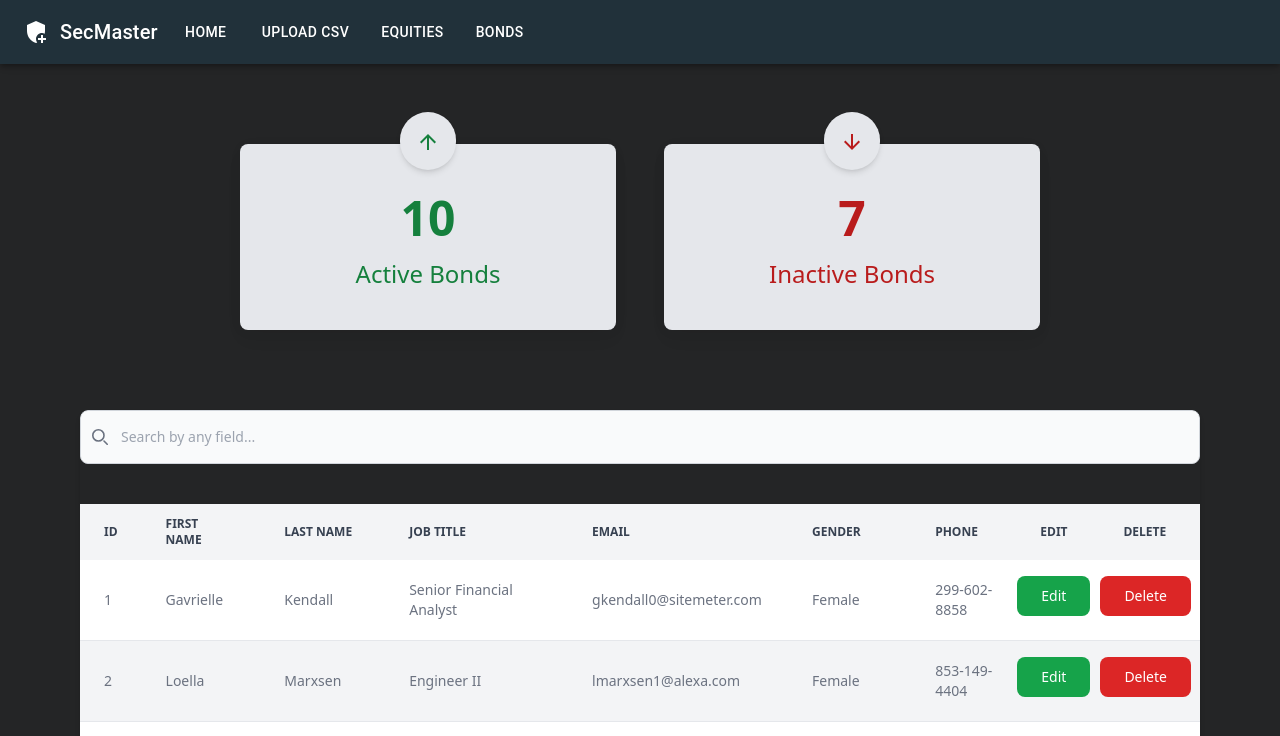
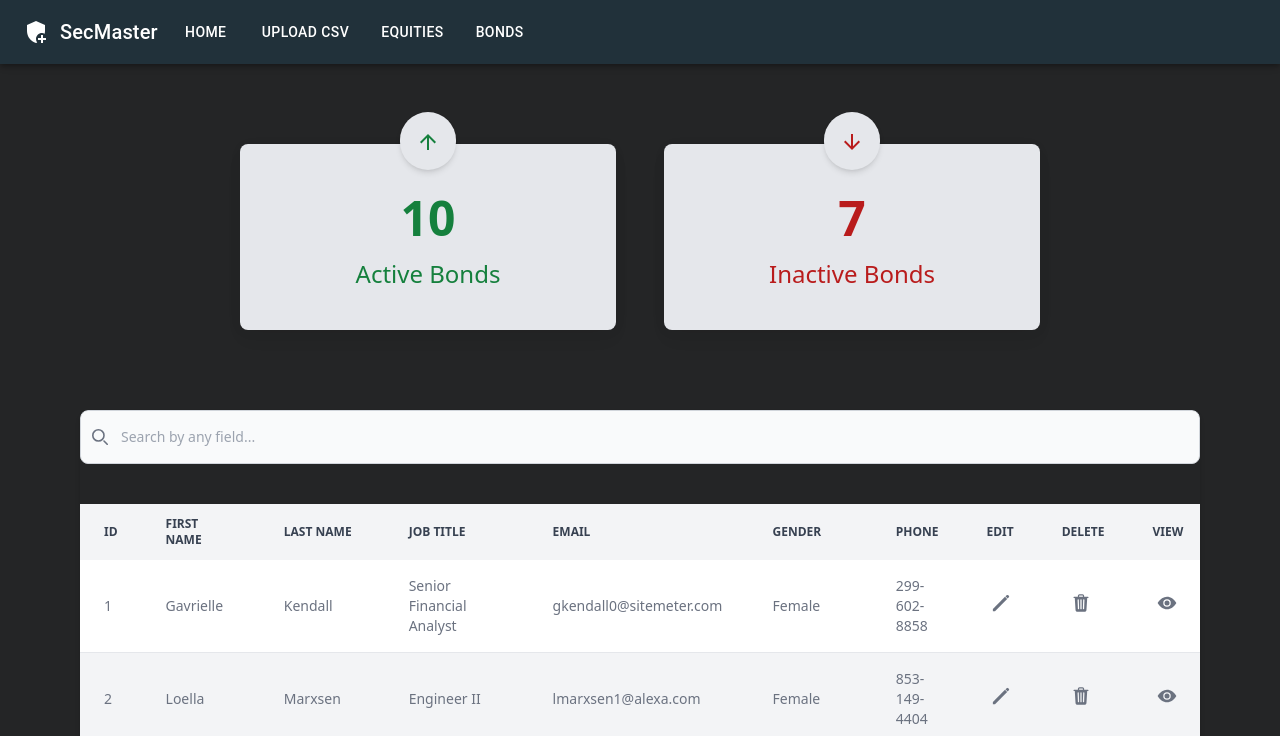
Before and after one commit to shubhgosalia/CaseStudy-IVP, a React (Create React App) app in the folder security_master_grp6/: page /sec-view-equity in a window 1280 px wide. Shown: the top 736 px of the page. Built offline with nearby package versions, Linux system fonts and the light colour scheme.

Commit message:
Minor changes

```diff
--- a/security_master_grp6/src/components/Secmaster_Upload/Upload.js
+++ b/security_master_grp6/src/components/Secmaster_Upload/Upload.js
@@ -8,8 +8,7 @@ const Upload = () => {
   const [files, setFiles] = useState([]);
   const [rejected, setRejected] = useState([]);
 
-  console.log(files.length)
-  console.log(rejected.length)
+  console.log(files)
 
   const onDrop = useCallback((acceptedFiles, rejectedFiles) => {
     if (acceptedFiles?.length) {
@@ -40,9 +39,9 @@ const Upload = () => {
 
   const handleSubmit=()=>{
     if(files?.length>1)
-      alert("Can't upload multiple files!Upload again!")
+      alert("Can't upload multiple files at a time!Upload again!")
     else
-      alert("Uploaded files successfully!")
+      alert("Uploaded file successfully!")
   }
 
   return (
--- a/security_master_grp6/src/components/Secmaster_ViewEquity/EquityTable.js
+++ b/security_master_grp6/src/components/Secmaster_ViewEquity/EquityTable.js
@@ -1,7 +1,5 @@
 import React, { useState } from "react";
 import { tableData } from "../../data";
-import ReactPaginate from "react-paginate";
-import { Row, Col } from "react-bootstrap";
 
 const EquityTable = () => {
   const [search, setSearch] = useState("");
@@ -41,6 +39,18 @@ const EquityTable = () => {
       setCurrentPage(currentPage + 1);
     }
   };
+
+  const checkEdit=()=>{
+       alert("edit button clicked!")
+  }
+
+  const checkDelete=()=>{
+    alert("delete button clicked!")
+}
+
+   const checkView=()=>{
+         alert("view button clicked!")
+   }
 
   return (
     <div className="relative overflow-x-auto shadow-md sm:rounded-lg ml-20 mr-20 mb-5">
@@ -104,6 +114,9 @@ const EquityTable = () => {
             <th scope="col" className="px-6 py-3">
               Delete
             </th>
+            <th scope="col" className="px-6 py-3">
+              View
+            </th>
           </tr>
         </thead>
 
@@ -134,21 +147,29 @@ const EquityTable = () => {
                 <td className="px-6 py-4">{item.gender}</td>
                 <td className="px-6 py-4">{item["phone number"]}</td>
                 <td className="py-4">
-                  <button
-                    type="button"
-                    className="focus:outline-none text-white bg-green-600 hover:bg-green-700 font-medium rounded-lg text-sm px-6 py-2.5 mr-2 mb-2 dark:bg-green-600 dark:hover:bg-green-700"
-                  >
-                    Edit
+                    <button onClick={checkEdit}>
+                      <svg className="ml-7" width="20" height="20" fill="currentColor" viewBox="0 0 24 24" xmlns="http://www.w3.org/2000/svg">
+                        <path d="M4.828 21.754H2.25v-2.579L16.788 4.602l2.614 2.614L4.828 21.754Z"></path>
+                        <path d="m19.956 6.656-2.612-2.612 1.484-1.437c.229-.23.58-.357.906-.357a1.214 1.214 0 0 1 .864.357l.797.797a1.213 1.213 0 0 1 .355.862c0 .328-.127.677-.357.907l-1.437 1.483Z"></path>
+                     </svg>
+                    </button>
+                </td>
+                <td className="py-4">
+                  <button onClick={checkDelete}>
+                  <svg className="ml-8" width="20" height="20" fill="currentColor" viewBox="0 0 24 24" xmlns="http://www.w3.org/2000/svg">
+                     <path d="M20.25 4.5h-4.5V3.375A1.875 1.875 0 0 0 13.875 1.5h-3.75A1.875 1.875 0 0 0 8.25 3.375V4.5h-4.5a.75.75 0 0 0 0 1.5h.797l.89 14.293c.067 1.259 1.032 2.207 2.25 2.207h8.625c1.225 0 2.17-.927 2.25-2.203L19.453 6h.797a.75.75 0 1 0 0-1.5Zm-11.223 15H9a.75.75 0 0 1-.75-.723l-.375-10.5a.75.75 0 0 1 1.5-.054l.375 10.5a.75.75 0 0 1-.723.777Zm3.723-.75a.75.75 0 1 1-1.5 0V8.25a.75.75 0 1 1 1.5 0v10.5Zm1.5-14.25h-4.5V3.375A.37.37 0 0 1 10.125 3h3.75a.371.371 0 0 1 .375.375V4.5Zm1.5 14.277a.75.75 0 0 1-.75.723h-.027a.75.75 0 0 1-.723-.777l.375-10.5a.75.75 0 0 1 1.5.054l-.375 10.5Z"></path>
+                  </svg>
                   </button>
                 </td>
                 <td className="py-4">
-                  <button
-                    type="button"
-                    className="focus:outline-none text-white bg-red-600 hover:bg-red-700 font-medium rounded-lg text-sm px-6 py-2.5 mr-2 mb-2 dark:bg-red-600 dark:hover:bg-red-700"
-                  >
-                    Delete
+                  <button onClick={checkView}>
+                  <svg className="ml-7" width="20" height="20" fill="currentColor" viewBox="0 0 24 24" xmlns="http://www.w3.org/2000/svg">
+                    <path d="M12 15a3 3 0 1 0 0-6 3 3 0 0 0 0 6Z"></path>
+                    <path d="M18.507 6.618C16.457 5.213 14.264 4.5 11.99 4.5c-2.048 0-4.045.61-5.934 1.804C4.149 7.51 2.28 9.704.75 12c1.238 2.063 2.933 4.183 4.697 5.4 2.024 1.393 4.225 2.1 6.542 2.1 2.297 0 4.493-.706 6.53-2.1 1.792-1.228 3.499-3.346 4.731-5.4-1.237-2.036-2.948-4.151-4.743-5.382ZM12 16.5a4.5 4.5 0 1 1 0-9 4.5 4.5 0 0 1 0 9Z"></path>
+                 </svg>
                   </button>
                 </td>
+
               </tr>
             ))}
         </tbody>
@@ -171,7 +192,7 @@ const EquityTable = () => {
               <a
                 href="#"
                 className={` ${
-                  currentPage === n ? "text-blue-700 bg-blue-100" : ""
+                  currentPage === n ? "text-gray-900 bg-gray-400" : ""
                 } flex items-center justify-center px-3 h-8 leading-tight text-gray-500 bg-white border border-gray-300 hover:bg-gray-100 hover:text-gray-700 dark:bg-gray-800 dark:border-gray-700 dark:text-gray-400 dark:hover:bg-gray-700 dark:hover:text-white`}
                 onClick={() => changeCurrPage(n)}
               >
--- a/security_master_grp6/src/components/Secmaster_ViewEquity/ViewEquity.js
+++ b/security_master_grp6/src/components/Secmaster_ViewEquity/ViewEquity.js
@@ -21,7 +21,7 @@ import EquityTile from "./EquityTile";
 //     }
 
 //   return (
-//     <div>
+//     <div className="text-white">
 //           <h2>Fetch User Information</h2>
 //           {
 //               product.map(pr =>
```
